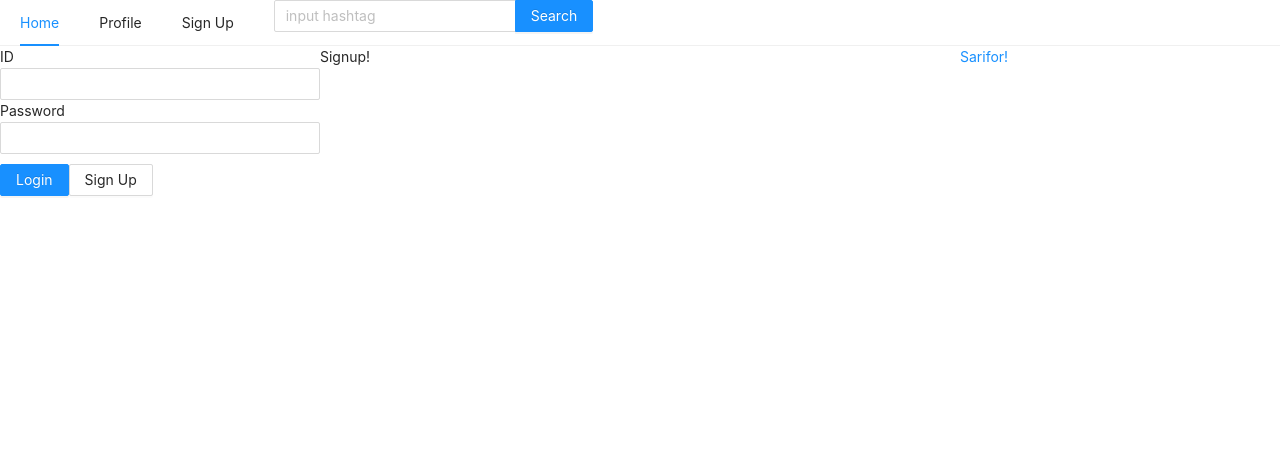
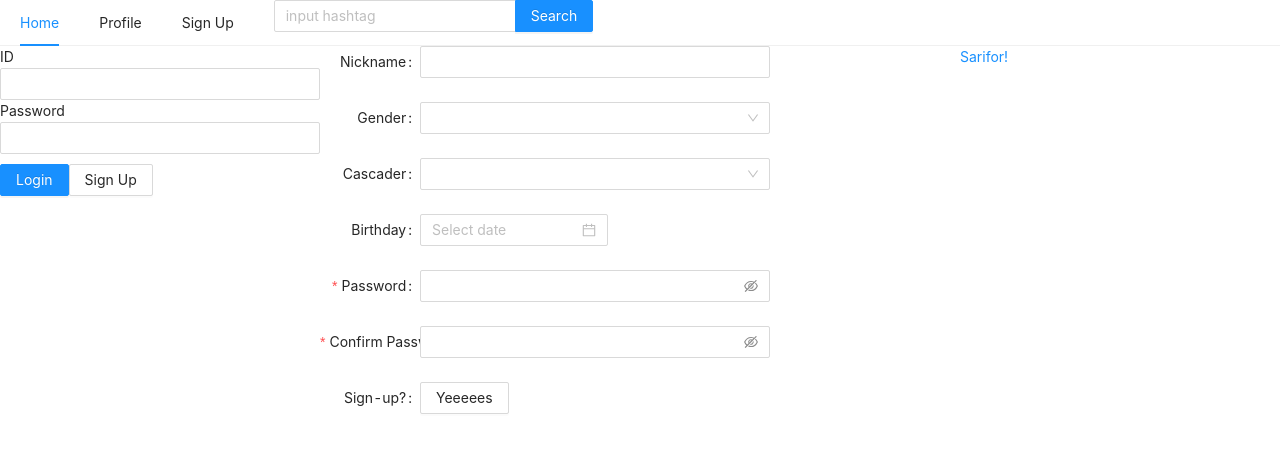
Before and after one commit to sarifor/react-nodebird-practice, a Next.js app in the folder front/: page /signup in a window 1280 px wide. Shown: the top 452 px of the page. Built offline with nearby package versions, Linux system fonts and the light colour scheme.

Commit message:
Update: signup.js

```diff
--- a/front/pages/signup.js
+++ b/front/pages/signup.js
@@ -1,11 +1,120 @@
+import React from 'react';
 import AppLayout from "../components/AppLayout";
+import {
+  Button,
+  Cascader,
+  DatePicker,
+  Form,
+  Input,
+  Select,
+} from 'antd';
 
-const Signup = () => {
+const Signup = () => { // 비번, 닉네임, 생일, 성별
   return (
     <AppLayout>
-      <div>Signup!</div>
+      <Form
+        labelCol={{
+          span: 4,
+        }}
+        wrapperCol={{
+          span: 14,
+        }}
+        layout="horizontal"
+        /* initialValues={{
+          size: "default",
+        }} */
+        size="middle"
+        style={{
+          maxWidth: 600,
+        }}
+      >
+        <Form.Item label="Nickname">
+          <Input />
+        </Form.Item>
+        <Form.Item label="Gender">
+          <Select>
+            <Select.Option value="demo">A</Select.Option>
+            <Select.Option value="demo">B</Select.Option>
+          </Select>
+        </Form.Item>
+        <Form.Item label="Cascader">
+          <Cascader
+            options={[
+              {
+                value: 'Kanto',
+                label: 'Kanto',
+                children: [
+                  {
+                    value: 'Tokyo',
+                    label: 'Tokyo',
+                  },
+                  {
+                    value: 'Chiba',
+                    label: 'Chiba',
+                  },
+                ],
+              },
+              {
+                value: 'Kansai',
+                label: 'Kansai',
+                children: [
+                  {
+                    value: 'Osaka',
+                    label: 'Osaka',
+                  },
+                  {
+                    value: 'Kyoto',
+                    label: 'Kyoto',
+                  },
+                ],
+              },
+            ]}
+          />
+        </Form.Item>
+        <Form.Item label="Birthday">
+          <DatePicker />
+        </Form.Item>
+        <Form.Item
+          name="password"
+          label="Password"
+          rules={[
+            {
+              required: true,
+              message: 'Please input your password!',
+            },
+          ]}
+          hasFeedback
+        >
+          <Input.Password />
+        </Form.Item>
+
+        <Form.Item
+          name="confirm"
+          label="Confirm Password"
+          dependencies={['password']}
+          hasFeedback
+          rules={[
+            {
+              required: true,
+              message: 'Please confirm your password!',
+            },
+            ({ getFieldValue }) => ({
+              validator(_, value) {
+                if (!value || getFieldValue('password') === value) {
+                  return Promise.resolve();
+                }
+                return Promise.reject(new Error('The new password that you entered do not match!'));
+              },
+            }),
+          ]}
+        >
+          <Input.Password />
+        </Form.Item>
+        <Form.Item label="Sign-up?">
+          <Button>Yeeeees</Button>
+        </Form.Item>
+      </Form>
     </AppLayout>
-  )
-}
-
+  );
+};
 export default Signup;
```
